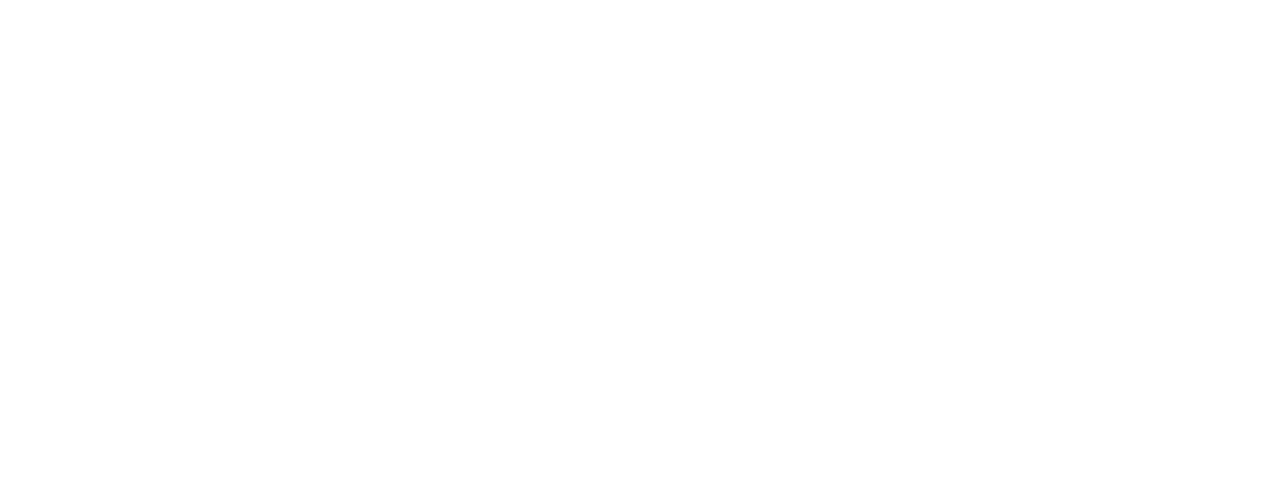
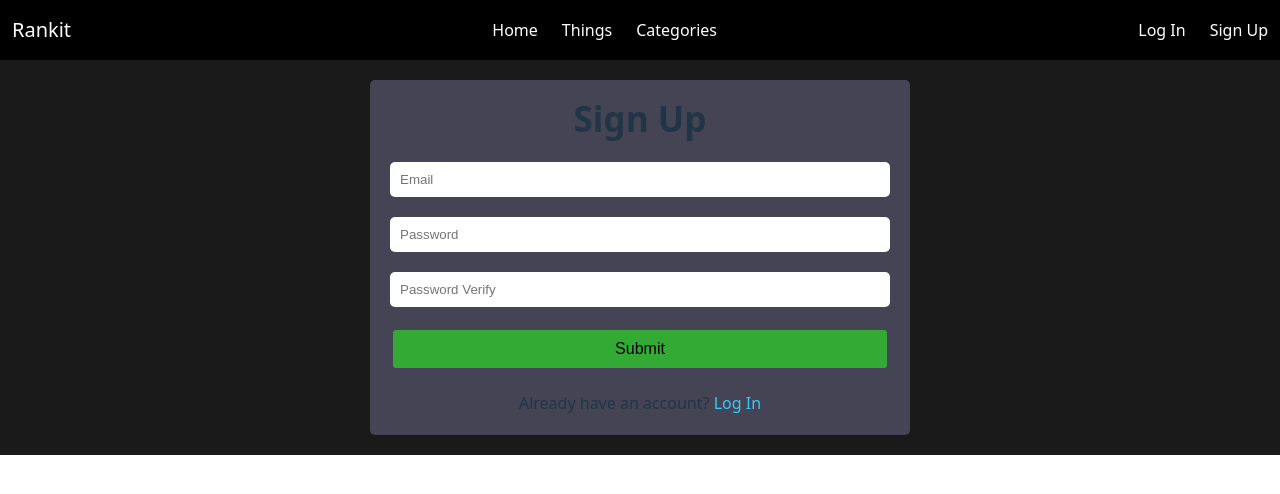
Before and after one commit to Anti-Alias/rankit, a React (Vite) app in the folder rankit_ui/: page /signup in a window 1280 px wide. Before the commit this address had no page. Shown: the top 494 px of the page. Built offline with nearby package versions, Linux system fonts and the light colour scheme.

Commit message:
Created basic signup page

```diff
--- /dev/null
+++ b/rankit_ui/src/components/pages/SignUp.module.css
@@ -0,0 +1,7 @@
+.header {
+  margin-top: 0;
+}
+
+.message {
+  margin-top: 20px;
+}
--- /dev/null
+++ b/rankit_ui/src/components/pages/SignUp.tsx
@@ -0,0 +1,19 @@
+import { NavLink } from 'react-router';
+import styles from './SignUp.module.css';
+
+export function SignUp() {
+  return (
+    <div className="panel">
+      <h1 className={styles.header}>Sign Up</h1>
+      <form>
+        <input name="email" type="email" placeholder="Email"/>
+        <input name="password" type="password" placeholder="Password"/>
+        <input name="password-verify" type="password" placeholder="Password Verify"/>
+        <button className="primary">Submit</button>
+      </form>
+      <span className={styles.message}>
+        Already have an account? <NavLink to="/construction">Log In</NavLink>
+      </span>
+    </div>
+  )
+}
--- /dev/null
+++ b/rankit_ui/src/components/pages/UnderConstruction.tsx
@@ -0,0 +1,5 @@
+export function UnderConstruction() {
+  return (
+    <h1>Under Construction</h1>
+  );
+}
--- a/rankit_ui/src/components/widgets/Header.tsx
+++ b/rankit_ui/src/components/widgets/Header.tsx
@@ -11,7 +11,7 @@
         <NavLink to="/categories" className="navbar-item">Categories</NavLink>
       </div>
       <div className="right">
-        <NavLink to="/login" className="navbar-item">Log In</NavLink>
+        <NavLink to="/construction" className="navbar-item">Log In</NavLink>
         <NavLink to="/signup" className="navbar-item">Sign Up</NavLink>
       </div>
     </div>
--- a/rankit_ui/src/components/widgets/InfiniteScroll.css
+++ b/rankit_ui/src/components/widgets/InfiniteScroll.css
@@ -37,18 +37,22 @@
   border-radius: 15px;
 }
 
-.search-wrapper {
+.search-form {
+  display: flex;
+  justify-content: center;
+  display: flex;
   position: relative;
+  width: 300px;
 }
 
-.search {
-  width: 300px;
+.search-form input {
+  flex-grow: 1;
 }
 
 .cross {
   position: absolute;
-  right: 5px;
-  top: 5px;
+  top: 2px;
+  right: 0;
   background-color: inherit;
 }
 
--- a/rankit_ui/src/components/widgets/InfiniteScroll.tsx
+++ b/rankit_ui/src/components/widgets/InfiniteScroll.tsx
@@ -93,10 +93,8 @@
 
   return (
     <div className="InfiniteScroll">
-      <form onSubmit={submit}>
-        <div className="search-wrapper">
+      <form onSubmit={submit} className="search-form">
           <input
-            className="search"
             value={search}
             placeholder={searchPlaceholder}
             onChange={(event: ChangeEvent<HTMLInputElement>) => setSearch(event.target.value)}
@@ -104,7 +102,6 @@
           <button type="button" className="cross" onClick={clearSearch}>
             <img src="images/icons/cross.svg" />
           </button>
-        </div>
       </form>
       {
         cards.length > 0 &&
--- a/rankit_ui/src/index.css
+++ b/rankit_ui/src/index.css
@@ -13,6 +13,8 @@
   /* Variables */
   --input-color: #ffffff;
   --input-text-color: #000000;
+  --panel-color: #444455;
+  --panel-width: 500px;
   --card-color: #333333;
   --card-color-hover: #555555;
   --card-width: 250px;
@@ -28,8 +30,8 @@
   --signin-login-color: #333333;
   --signin-login-color-hover: #555555;
   --content-color: #1A1A1A;
-  --button-color: #532b7a;
-  --button-color-hover: #775590;
+  --primary-button-color: #33aa33;
+  --primary-button-color-hover: #55cc55;
   --error-color: #ff0000;
   --hover-transition-time: 150ms;
 
@@ -49,11 +51,12 @@
 
 a {
   font-weight: 500;
-  color: #646cff;
+  color: #33ccff;
   text-decoration: inherit;
 }
+
 a:hover {
-  color: #535bf2;
+  color: #55eeff;
 }
 
 p {
@@ -69,6 +72,7 @@
   background-color: var(--input-color);
   border-radius: 5px;
   padding: 10px;
+  border-style: none;
 }
 
 body {
@@ -78,7 +82,7 @@
 }
 
 h1 {
-  font-size: 3.2em;
+  font-size: 35px;
   line-height: 1.1;
 }
 
@@ -89,19 +93,30 @@
   margin: 3px;
 }
 
-button:hover {
-  background-color: var(--button-color-hover);
-}
-
 button.primary {
   padding: 10px;
   border-radius: 3px;
-  background-color: var(--button-color);
+  background-color: var(--primary-button-color);
   transition: background-color var(--hover-transition-time);
 }
 
 button.primary:hover {
-  background-color: var(--button-color-hover);
+  background-color: var(--primary-button-color-hover);
+}
+
+.panel {
+  display: flex;
+  flex-direction: column;
+  background-color: var(--panel-color);
+  padding: 20px;
+  border-radius: 5px;
+  width: var(--panel-width);
+}
+
+.panel form {
+  display: flex;
+  flex-direction: column;
+  gap: 20px;
 }
 
 .blog {
--- a/rankit_ui/src/main.tsx
+++ b/rankit_ui/src/main.tsx
@@ -2,7 +2,9 @@
 import App from './App.tsx'
 import { Home } from './components/pages/Home.tsx';
 import { Things } from './components/pages/Things.tsx';
+import { SignUp } from './components/pages/SignUp.tsx';
 import { Categories } from './components/pages/Categories.tsx';
+import { UnderConstruction } from './components/pages/UnderConstruction.tsx';
 import { StrictMode } from 'react'
 import { createRoot } from 'react-dom/client'
 import { BrowserRouter, Routes, Route } from "react-router";
@@ -13,8 +15,10 @@
       <Routes>
         <Route path="/" element={<App />}>
           <Route index element={<Home />}></Route>
+          <Route path="signup" element={<SignUp/>}></Route>
           <Route path="things" element={<Things />}></Route>
           <Route path="categories" element={<Categories />}></Route>
+          <Route path="construction" element={<UnderConstruction/>}></Route>
         </Route>
       </Routes>
     </BrowserRouter>
```
